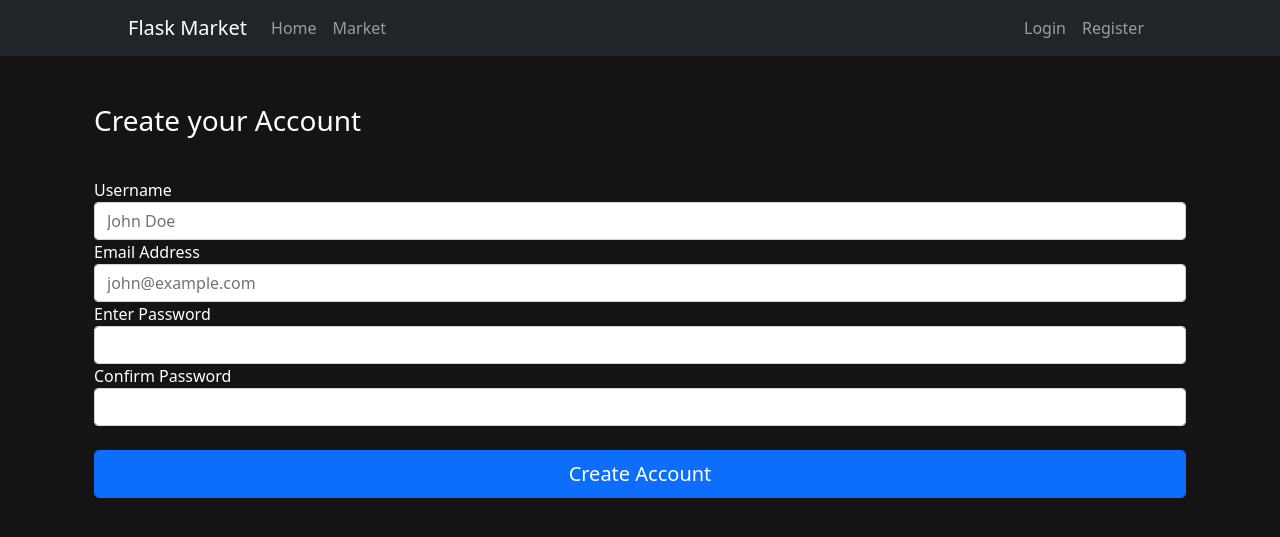
After one commit to PratikGarai/Flask-Auth-Market, a Flask app: page /register in a window 1280 px wide. The commit adds this page. Shown: the top 537 px of the page. Run offline with Flask 2, Linux system fonts and the light colour scheme.

Commit message:
user registration page fe

```diff
--- a/market/__init__.py
+++ b/market/__init__.py
@@ -3,6 +3,7 @@ from flask_sqlalchemy import SQLAlchemy
 
 app = Flask(__name__)
 app.config['SQLALCHEMY_DATABASE_URI'] = 'sqlite:///market.db'
+app.config['SECRET_KEY'] = '0f7a0d786495bd4b522456717c000d00'
 db = SQLAlchemy(app=app)
 
 from market import routes
--- /dev/null
+++ b/market/forms.py
@@ -0,0 +1,9 @@
+from flask_wtf import FlaskForm
+from wtforms import StringField, PasswordField, SubmitField
+
+class RegisterForm(FlaskForm):
+    username = StringField(label='Username')
+    email = StringField(label='Email Address')
+    password1 = PasswordField(label='Enter Password')
+    password2 = PasswordField(label='Confirm Password')
+    submit = SubmitField(label='Create Account')
--- a/market/routes.py
+++ b/market/routes.py
@@ -1,6 +1,7 @@
 from market import app
 from flask import render_template
 from market.models import Item
+from market.forms import RegisterForm
 
 @app.route('/')
 @app.route('/home')
@@ -13,5 +14,12 @@ def market_page():
     context = {
         "items" : Item.query.all()
     }
+    return render_template("market.html", **context)
 
-    return render_template("market.html", **context)
+@app.route('/register')
+def register_page():
+    form = RegisterForm()
+    context = {
+        "form" : form
+    }
+    return render_template("register.html", **context)
--- a/market/templates/navigation.html
+++ b/market/templates/navigation.html
@@ -17,7 +17,7 @@
                 <a class="nav-link" href="#">Login</a>
             </li>
             <li class="nav-item">
-                <a class="nav-link" href="#">Register</a>
+                <a class="nav-link" href="{{ url_for('register_page') }}">Register</a>
             </li>
         </ul>
     </div>
--- /dev/null
+++ b/market/templates/register.html
@@ -0,0 +1,27 @@
+{% extends "template.html" %}
+{% block content %}
+    <div class="container">
+        <br><br>
+        <h1 class="h3 mb-3 font-weight-normal">
+            Create your Account
+        </h1>
+        <br>
+        <form method="POST" class="form-register" style="color: white;">
+            {{form.username.label()}}
+            {{form.username(class="form-control", placeholder="John Doe")}}
+
+            {{form.email.label()}}
+            {{form.email(class="form-control", placeholder="john@example.com")}}
+
+            {{form.password1.label()}}
+            {{form.password1(class="form-control")}}
+
+            {{form.password2.label()}}
+            {{form.password2(class="form-control")}}
+
+            <br>
+            {{form.submit(class="form-control btn btn-lg btn-block btn-primary")}}
+        </form>
+    </div>
+
+{% endblock %}
```
